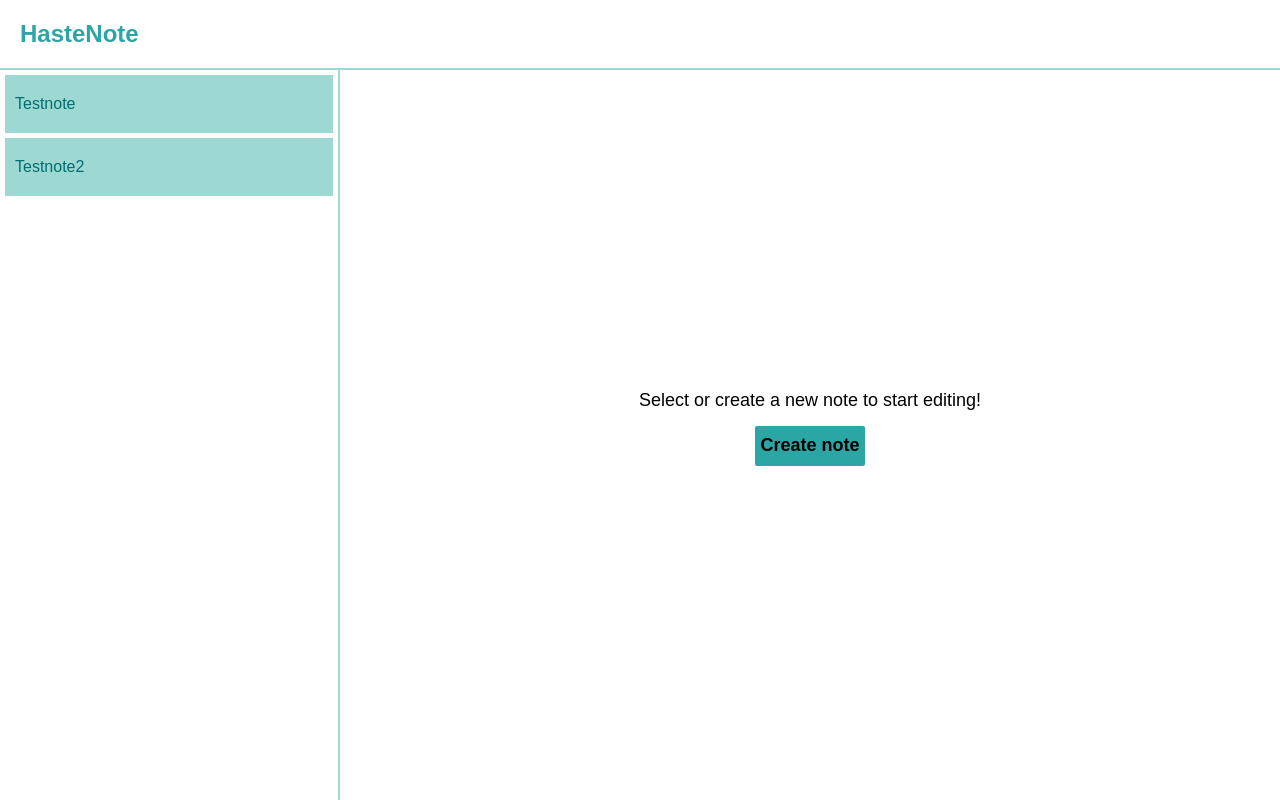
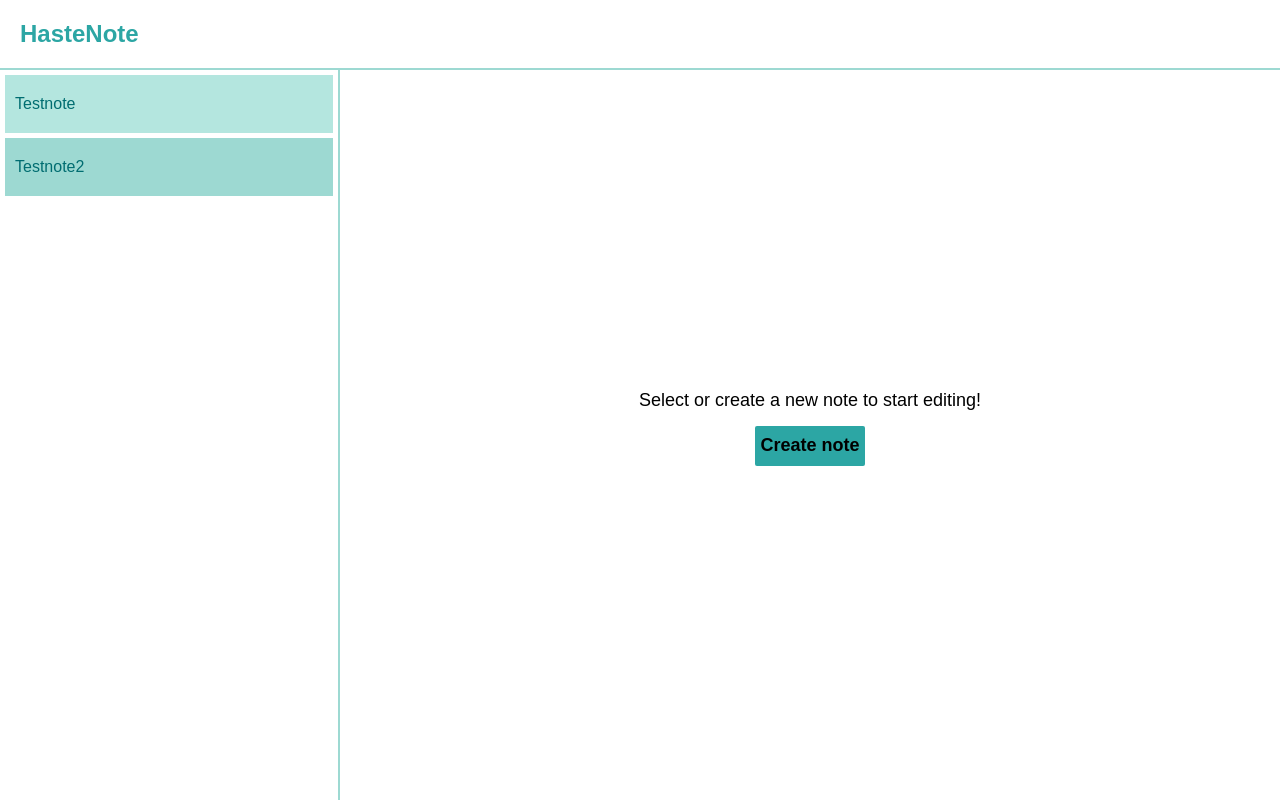
Before and after one commit to czaarek99/HasteNote, a React (Create React App) app: page / in a window 1280 px wide. In both pictures the pointer is over the element "Testnote". Built offline with nearby package versions, Linux system fonts and the light colour scheme.

Commit message:
Added interactive styling to Note

```diff
--- a/src/styles/note.css
+++ b/src/styles/note.css
@@ -2,6 +2,11 @@
     padding: 20px 0 20px 5px;
     background-color: #9DD9D2;
     margin: 5px;
+    cursor: pointer;
+}
+
+.noteContainer:hover {
+    background-color: #b4e6df;
 }
 
 .noteName {
```
